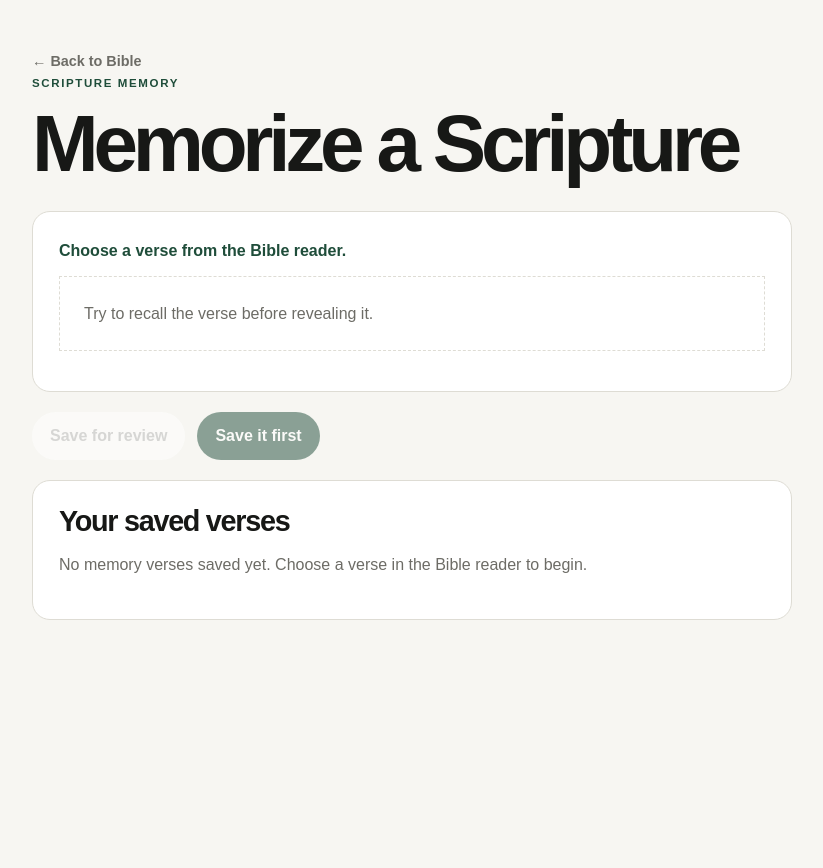
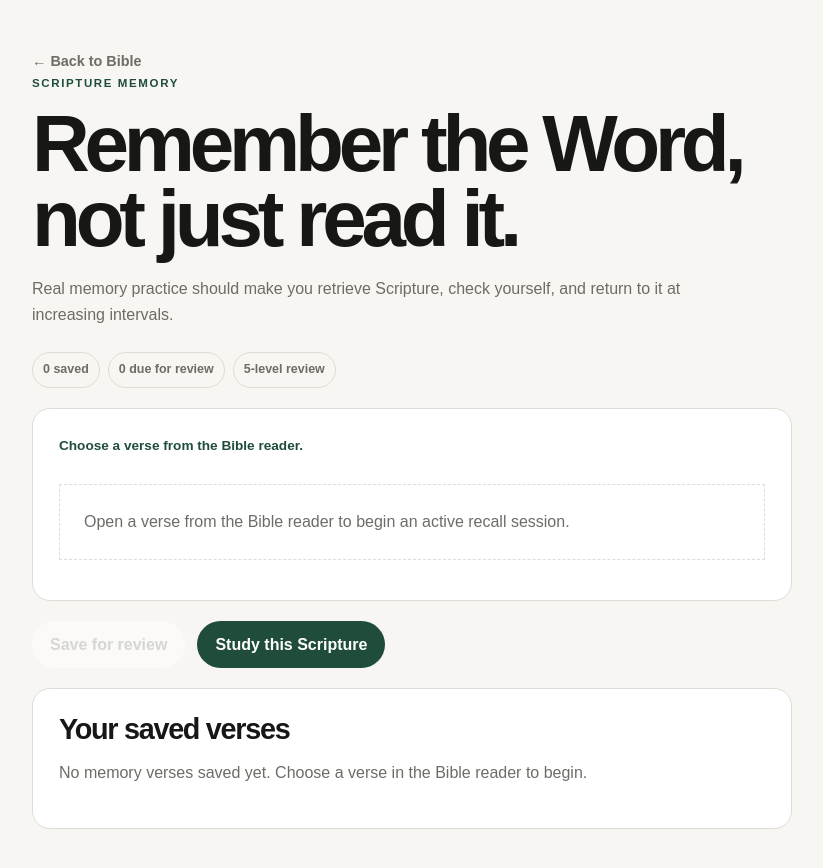
Before and after one commit to Zestplay-com/bible-study-platform, a Next.js app: page /memory in a window 1280 px wide. Shown: the top 868 px of the page, without its empty margins (228-1051 px from the left). Before the commit the page ends 800 px from the top, so only its background shows below. Built offline with nearby package versions, Linux system fonts and the light colour scheme.

Commit message:
Upgrade Scripture memory into active recall

```diff
--- a/app/memory/page.tsx
+++ b/app/memory/page.tsx
@@ -1,17 +1,22 @@
 "use client";
 
-import { useEffect, useState } from "react";
+import { useEffect, useMemo, useState } from "react";
 import { sitePath } from "@/lib/site";
 
-type MemoryItem = { reference: string; text: string; remembered: boolean };
+type MemoryItem = { reference: string; text: string; remembered: boolean; level: number; nextReview: number };
+const STORAGE_KEY = "bible-study-memory";
 
-const STORAGE_KEY = "bible-study-memory";
+function normalizeItem(item: MemoryItem): MemoryItem {
+  return { ...item, level: item.level ?? 0, nextReview: item.nextReview ?? Date.now() };
+}
 
 export default function MemoryPage() {
   const [reference, setReference] = useState("");
   const [text, setText] = useState("");
   const [items, setItems] = useState<MemoryItem[]>([]);
   const [showText, setShowText] = useState(false);
+  const [revealed, setRevealed] = useState(false);
+  const [score, setScore] = useState<"easy" | "hard" | null>(null);
 
   useEffect(() => {
     const params = new URLSearchParams(window.location.search);
@@ -19,45 +24,58 @@ export default function MemoryPage() {
     setText(params.get("text") ?? "");
     try {
       const saved = localStorage.getItem(STORAGE_KEY);
-      if (saved) setItems(JSON.parse(saved));
-    } catch {
-      setItems([]);
-    }
+      if (saved) setItems((JSON.parse(saved) as MemoryItem[]).map(normalizeItem));
+    } catch { setItems([]); }
   }, []);
 
-  function saveVerse() {
-    if (!reference || !text) return;
-    const next = [...items.filter((item) => item.reference !== reference), { reference, text, remembered: false }];
+  function persist(next: MemoryItem[]) {
     setItems(next);
     localStorage.setItem(STORAGE_KEY, JSON.stringify(next));
   }
 
-  function markRemembered() {
-    const next = items.map((item) => item.reference === reference ? { ...item, remembered: true } : item);
-    setItems(next);
-    localStorage.setItem(STORAGE_KEY, JSON.stringify(next));
+  function saveVerse() {
+    if (!reference || !text) return;
+    const old = items.find((item) => item.reference === reference);
+    const next = [...items.filter((item) => item.reference !== reference), old ?? { reference, text, remembered: false, level: 0, nextReview: Date.now() }];
+    persist(next);
   }
 
-  const saved = items.some((item) => item.reference === reference);
+  function review(difficulty: "easy" | "hard") {
+    if (!reference) return;
+    const current = items.find((item) => item.reference === reference);
+    if (!current) return;
+    const level = difficulty === "easy" ? Math.min(5, current.level + 1) : Math.max(0, current.level - 1);
+    const days = difficulty === "easy" ? [1, 2, 4, 7, 14, 30][level] : 1;
+    persist(items.map((item) => item.reference === reference ? { ...item, level, remembered: difficulty === "easy" && level >= 2, nextReview: Date.now() + days * 86400000 } : item));
+    setScore(difficulty);
+    setRevealed(false);
+    setShowText(false);
+  }
+
+  const current = useMemo(() => items.find((item) => item.reference === reference), [items, reference]);
+  const dueCount = items.filter((item) => item.nextReview <= Date.now()).length;
+  const cloze = text ? text.split(" ").map((word, index) => index % 5 === 0 ? "_____" : word).join(" ") : "";
 
   return (
-    <main className="action-page">
+    <main className="action-page memory-page">
+      <style>{`.memory-page{max-width:850px}.memory-lede{color:var(--muted);max-width:650px;margin:-10px 0 24px}.memory-card{display:grid;gap:16px}.memory-reference{font-size:.85rem}.memory-challenge{padding:20px;border-radius:14px;background:var(--background)}.memory-challenge p{margin:0;font-family:Georgia,serif;font-size:1.16rem;line-height:1.8}.memory-controls{display:flex;flex-wrap:wrap;gap:8px}.memory-review{display:grid;grid-template-columns:1fr 1fr;gap:10px;margin-top:12px}.memory-review button{min-height:48px;border:1px solid var(--line);border-radius:12px;background:var(--surface);font-weight:800}.memory-review button:hover{border-color:var(--accent)}.memory-stat{display:flex;flex-wrap:wrap;gap:8px;margin:0 0 18px}.memory-stat span{padding:7px 10px;border:1px solid var(--line);border-radius:999px;color:var(--muted);font-size:.78rem;font-weight:800}.memory-success{padding:12px 14px;border-radius:12px;background:var(--background);font-size:.85rem}.memory-level{color:var(--accent)!important}.memory-list li{align-items:center}.memory-list li a{color:var(--accent);font-size:.8rem;font-weight:800}@media(max-width:520px){.memory-review{grid-template-columns:1fr}.memory-controls>*{width:100%}}`}</style>
       <a className="back-link" href={sitePath("/bible")}>← Back to Bible</a>
       <p className="eyebrow">SCRIPTURE MEMORY</p>
-      <h1>Memorize {reference || "a Scripture"}</h1>
+      <h1>Remember the Word, not just read it.</h1>
+      <p className="memory-lede">Real memory practice should make you retrieve Scripture, check yourself, and return to it at increasing intervals.</p>
+      <div className="memory-stat"><span>{items.length} saved</span><span>{dueCount} due for review</span><span>5-level review</span></div>
+
       <section className="memory-card">
         <p className="memory-reference">{reference || "Choose a verse from the Bible reader."}</p>
-        {showText ? <p className="memory-text">{text}</p> : <div className="memory-hidden">Try to recall the verse before revealing it.</div>}
-        {text && <button className="primary-button button-reset" onClick={() => setShowText((value) => !value)}>{showText ? "Hide verse" : "Reveal verse"}</button>}
+        {text ? <div className="memory-challenge"><p>{revealed ? text : cloze}</p></div> : <div className="memory-hidden">Open a verse from the Bible reader to begin an active recall session.</div>}
+        {text && <div className="memory-controls"><button className="secondary-button button-reset" onClick={() => { setRevealed(true); setShowText(true); }}>{revealed ? "Verse revealed" : "Check my answer"}</button><button className="secondary-button button-reset" onClick={() => setShowText((value) => !value)}>{showText ? "Hide verse" : "Show full verse"}</button></div>}
+        {current && <div className="memory-review"><button type="button" onClick={() => review("hard")}>I struggled</button><button type="button" onClick={() => review("easy")}>I knew it ✓</button></div>}
+        {score && <div className="memory-success">Review recorded. Your next review has been scheduled. <span className="memory-level">Level {current?.level ?? 0}/5</span></div>}
       </section>
-      <div className="action-page-links">
-        <button className="secondary-button button-reset" onClick={saveVerse} disabled={!reference || !text}>{saved ? "Saved to memory" : "Save for review"}</button>
-        <button className="primary-button button-reset" onClick={markRemembered} disabled={!saved}>{saved ? "I remembered it ✓" : "Save it first"}</button>
-      </div>
-      <section className="study-card">
-        <h2>Your saved verses</h2>
-        {items.length === 0 ? <p>No memory verses saved yet. Choose a verse in the Bible reader to begin.</p> : <ul className="memory-list">{items.map((item) => <li key={item.reference}><strong>{item.reference}</strong><span>{item.remembered ? "Remembered ✓" : "Needs review"}</span></li>)}</ul>}
-      </section>
+
+      <div className="action-page-links"><button className="secondary-button button-reset" onClick={saveVerse} disabled={!reference || !text}>{current ? "Saved to memory" : "Save for review"}</button><a className="primary-button" href={sitePath("/study?minutes=5")}>Study this Scripture</a></div>
+
+      <section className="study-card"><h2>Your saved verses</h2>{items.length === 0 ? <p>No memory verses saved yet. Choose a verse in the Bible reader to begin.</p> : <ul className="memory-list">{items.map((item) => <li key={item.reference}><div><strong>{item.reference}</strong><span>{item.remembered ? "Remembered ✓" : "Needs review"} · Level {item.level}/5</span></div><a href={sitePath(`/memory?reference=${encodeURIComponent(item.reference)}&text=${encodeURIComponent(item.text)}`)}>Review →</a></li>)}</ul>}</section>
     </main>
   );
 }
```
